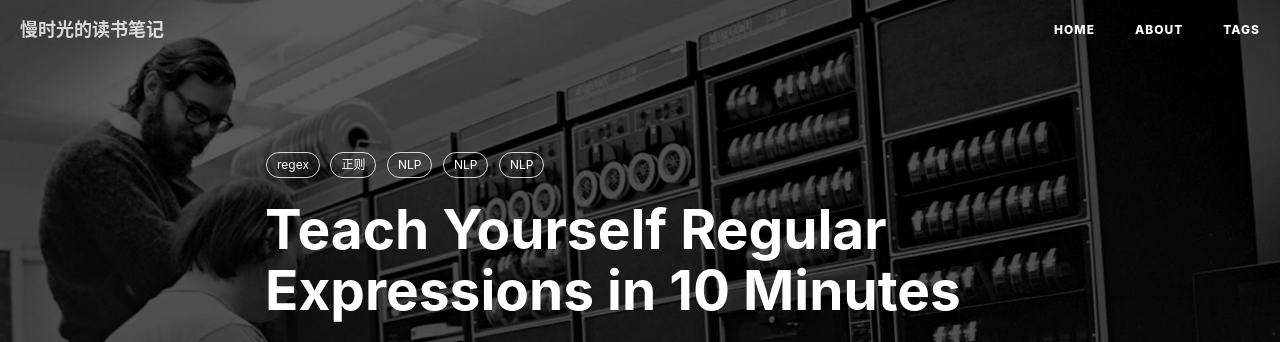
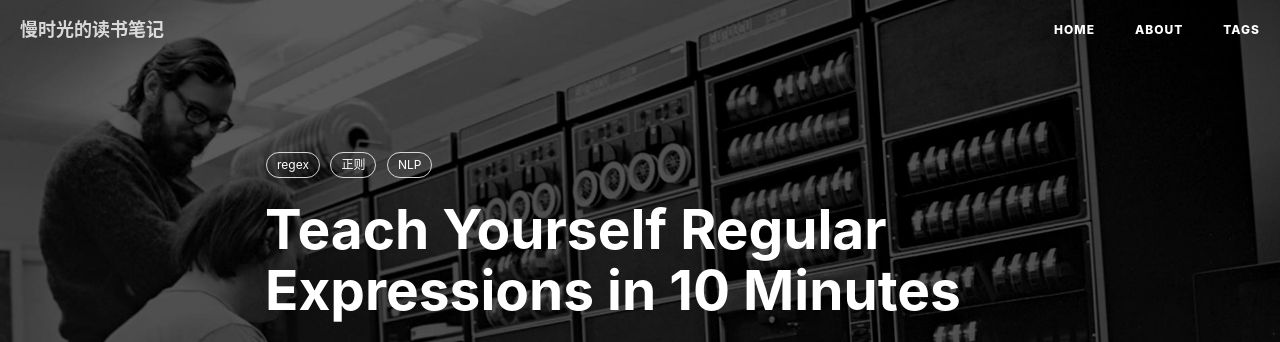
Before and after one commit to msg901216/msg901216.github.io, a Jekyll site: the page built from _posts/2018-07-07-Teach-Yourself-Regular-Expressions-in-10-Minutes.md, in a window 1280 px wide and 900 px high. Shown: the top 342 px of the window. Built offline with Jekyll 4.4.1, drawn with Linux system fonts in a browser that asks for light colours; nearby versions of some CDN libraries; comment, search, counter and statistics services are not loaded.

```diff
--- a/_posts/2015-07-09-js-module-7day.markdown
+++ b/_posts/2015-07-09-js-module-7day.markdown
@@ -9,6 +9,7 @@
 tags:
     - 前端开发
     - JavaScript
+    - NLP
 ---
 
 
--- a/_posts/2015-09-22-js-version.markdown
+++ b/_posts/2015-09-22-js-version.markdown
@@ -9,6 +9,7 @@
     - 前端开发
     - JavaScript
     - 翻译
+    - NLP
 ---
 
 
--- a/_posts/2018-07-07-Teach-Yourself-Regular-Expressions-in-10-Minutes.md
+++ b/_posts/2018-07-07-Teach-Yourself-Regular-Expressions-in-10-Minutes.md
@@ -8,8 +8,6 @@
 tags:
     - regex
     - 正则
-    - NLP
-    - NLP
     - NLP
 ---
 
```
